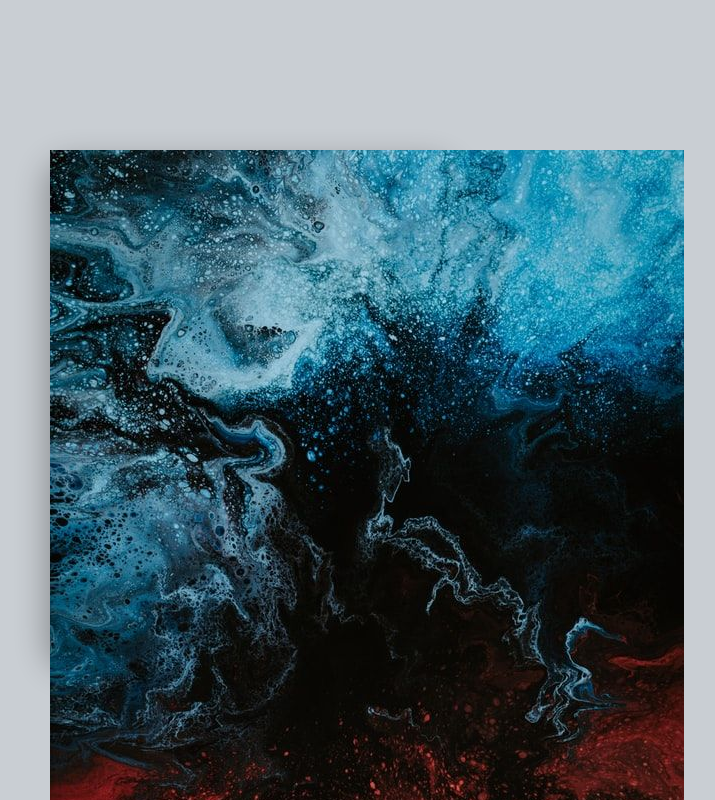
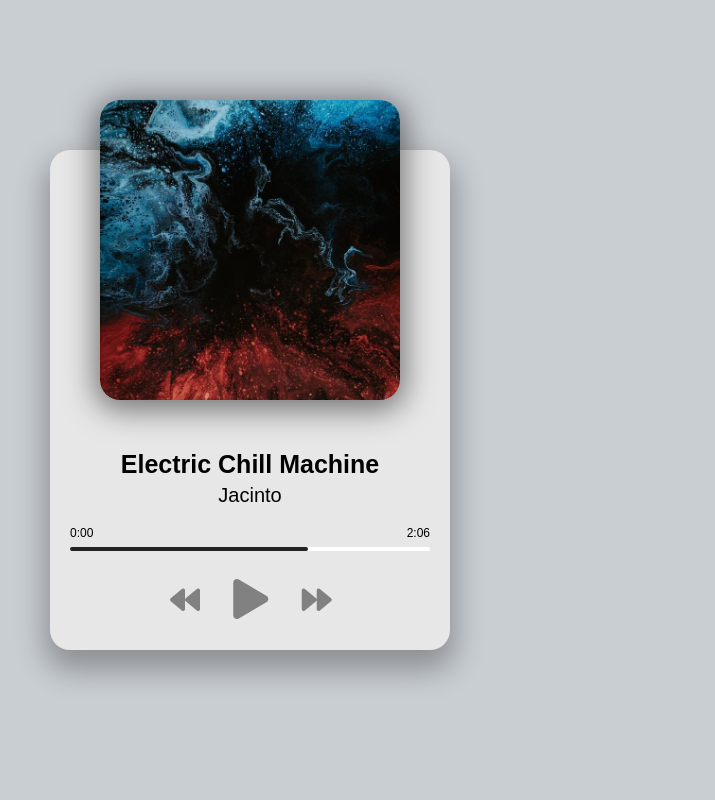
Before and after one commit to Opeyemipaul9/Music-Player, a plain HTML site: page index.html in a window 1280 px wide. Shown: the top 800 px of the page, without its empty margins (390-1105 px from the left). Drawn offline with Linux system fonts and the light colour scheme.

Commit message:
updating the control element

```diff
--- a/index.html
+++ b/index.html
@@ -11,12 +11,26 @@
 <body>
     <div class="player-container">
         <!-- Song -->
-        <div class="imag-container">
+        <div class="img-container">
             <img src="img/jacinto-1.jpg" alt="ALbum Art">
         </div>
         <h2 id="title">Electric Chill Machine</h2>
-        <h3 id="artist">Jacinti</h3>
-        <audio src="music/jacinto-1.mp3" controls ></audio>
+        <h3 id="artist">Jacinto</h3>
+        <audio src="music/jacinto-1.mp3"  ></audio>
+        <!-- Progress -->
+        <div class="progress-container" id="progress-container">
+            <div class="progress" id="progress"></div>
+            <div class="duration-wrapper">
+                <span id="current-time">0:00</span>
+                <span id="duration">2:06</span>
+            </div>
+        </div>
+        <!-- Controls -->
+        <div class="player-controls">
+            <i class="fas fa-backward" id="prev" title = 'Previous'></i>
+            <i class="fas fa-play main-button" id="play" title = 'Play'></i>
+            <i class="fas fa-forward" id="next" title = 'Next'></i>
+        </div>
     </div>
     <!-- Script -->
     <script src="script.js"></script>
```
